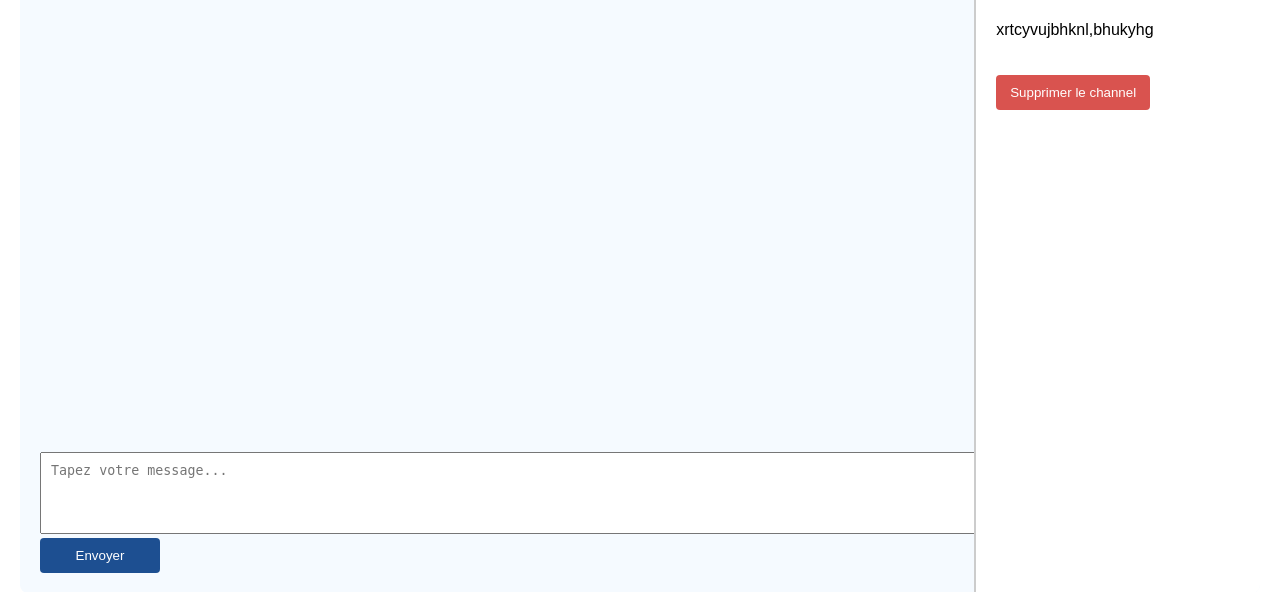
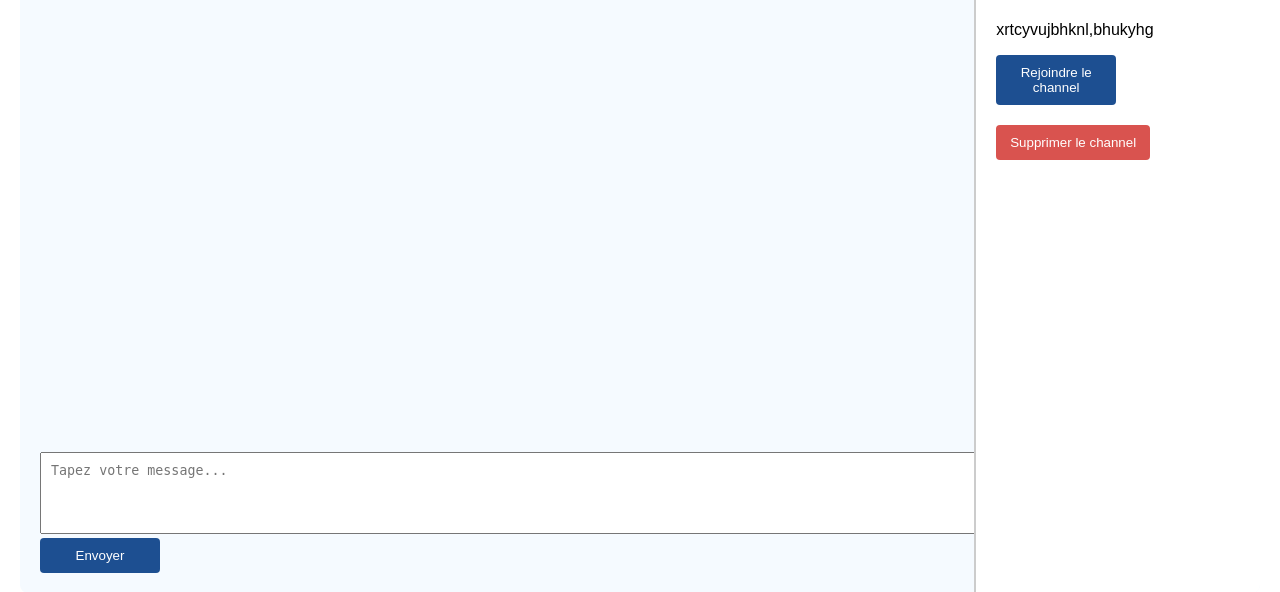
Before and after one commit to JuiceKo/TW_PROJET, a Django app: page /chat/3/ in a window 1280 px wide. Shown: the part 127-719 px from the top of the page. Run offline with Django 5.2, Linux system fonts and the light colour scheme; a user stored in the database is signed in; data comes from the database, SQL or seed files in the repository; both versions use the stored data as it was after the commit.

Commit message:
"MES SALONS" FONCTIONNE et AUSSI pour rejoindre un salon

```diff
--- a/DBE_project/chat_app/templates/chat_app/chatroom_detail.html
+++ b/DBE_project/chat_app/templates/chat_app/chatroom_detail.html
@@ -116,6 +116,10 @@
   <div class="channel-info">
     <h2>{{ room.name }}</h2>
     <p>{{ room.description }}</p>
+    <form action="{% url 'join_channel' room.id %}" method="POST" class="message-form">
+      {% csrf_token %}
+      <button type="submit">Rejoindre le channel</button>
+    </form>
 
     <form action="{% url 'delete_channel' room.id %}" method="POST">
       {% csrf_token %}
--- a/DBE_project/chat_app/templates/chat_app/user_channels.html
+++ b/DBE_project/chat_app/templates/chat_app/user_channels.html
@@ -63,5 +63,6 @@
         {% endfor %}
   </ul>
   <a href="{% url 'create_chatroom' %}" class="create-room-link">Créer un nouveau salon</a>
+  <a href="{% url 'chatroom_list' %}" class="create-room-link">Voir tous les salons</a>
 </div>
 {% endblock %}
--- a/DBE_project/chat_app/urls.py
+++ b/DBE_project/chat_app/urls.py
@@ -6,5 +6,6 @@ urlpatterns = [
     path('create/', views.create_channel_view, name='create_chatroom'),
     path('<int:room_id>/', views.chatroom_detail, name='chatroom_detail'),
     path('channel/<int:room_id>/delete/', views.delete_channel, name='delete_channel'),
+    path('channel/<int:room_id>/join/', views.join_channel, name='join_channel'),
     path('my-channels/', views.user_channels, name='user_channels'),
 ]
--- a/DBE_project/chat_app/views.py
+++ b/DBE_project/chat_app/views.py
@@ -12,7 +12,7 @@ from django.db import transaction
 
 def landing_page(request):
     if request.user.is_authenticated:
-        return redirect('chatroom_list')
+        return redirect('user_channels')
     return render(request, 'chat_app/landing_page.html')
 
 
@@ -104,3 +104,10 @@ def login_view(request):
 def user_channels(request):
     channels = Channel.objects.filter(members=request.user)
     return render(request, 'chat_app/user_channels.html', {'channels': channels})
+
+@login_required
+def join_channel(request, room_id):
+    channel = get_object_or_404(Channel, id=room_id)
+    with transaction.atomic():
+        channel.members.add(request.user)
+    return redirect('chatroom_detail', room_id=channel.id)
```
Also changed, not shown: DBE_project/db.sqlite3.
